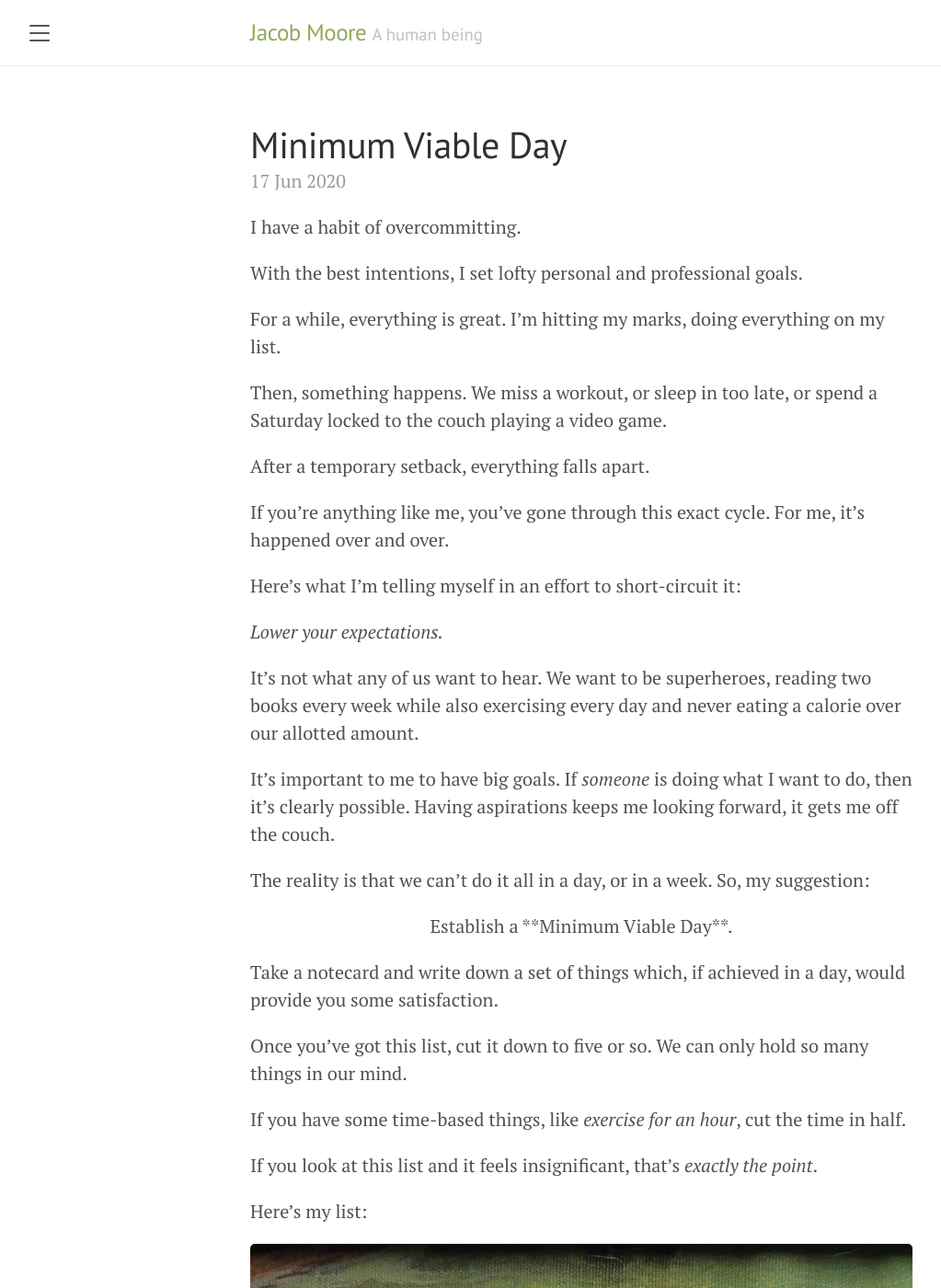
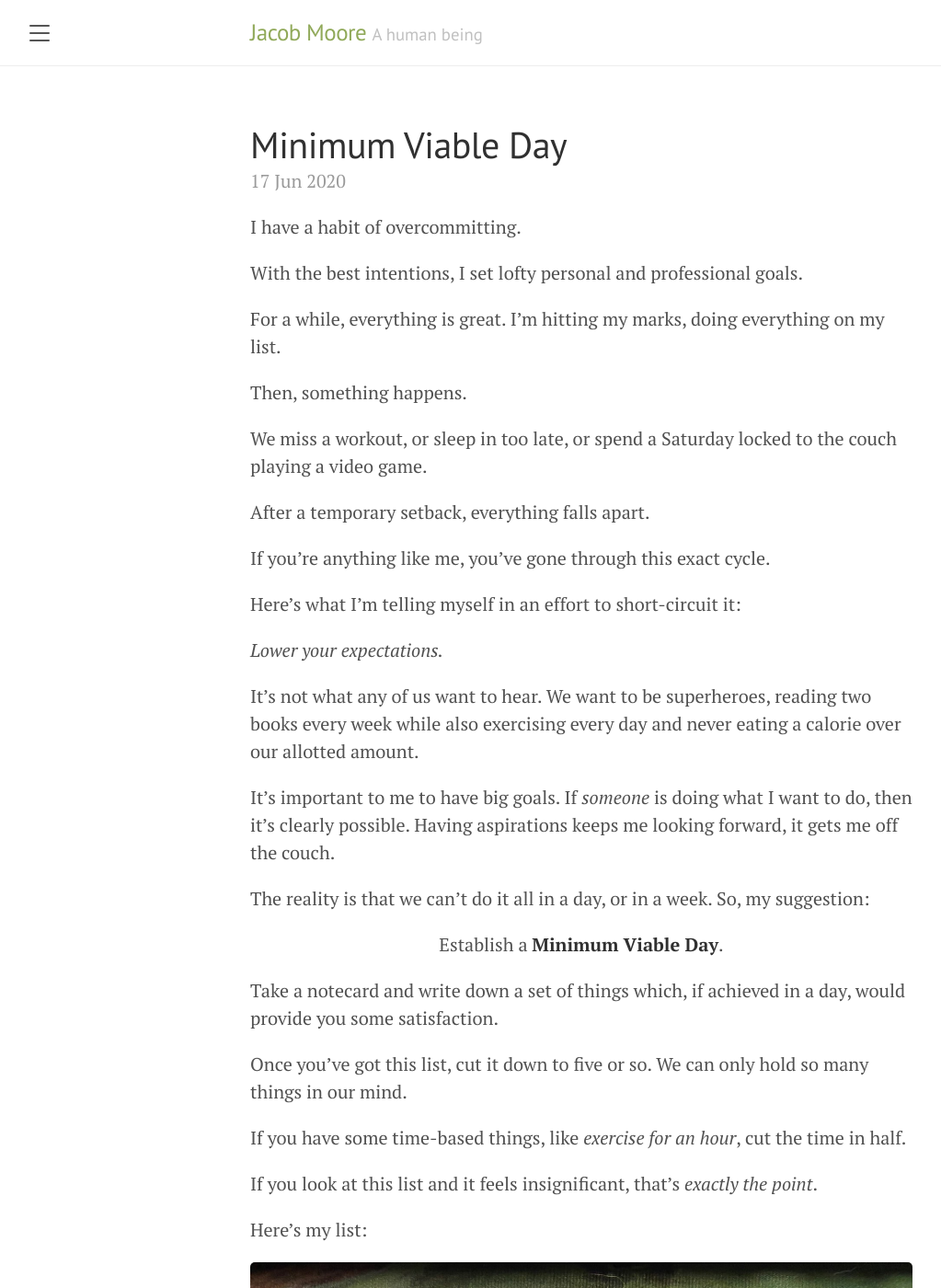
Before and after one commit to jmmoore/jmmoore.github.io, a Jekyll site: the page built from _posts/2020-06-17-Minimum-Viable-Day.md, in a window 1280 px wide and 1400 px high. Shown: the whole window at 92% size, without its empty margins (8-1031 px from the left). Built offline with Jekyll 4.4.1, drawn with Linux system fonts in a browser that asks for light colours.

Commit message:
More mvd formatting changes

```diff
--- a/_posts/2020-06-17-Minimum-Viable-Day.md
+++ b/_posts/2020-06-17-Minimum-Viable-Day.md
@@ -10,11 +10,13 @@ With the best intentions, I set lofty personal and professional goals.
 
 For a while, everything is great. I'm hitting my marks, doing everything on my list.
 
-Then, something happens. We miss a workout, or sleep in too late, or spend a Saturday locked to the couch playing a video game.
+Then, something happens.
+
+We miss a workout, or sleep in too late, or spend a Saturday locked to the couch playing a video game.
 
 After a temporary setback, everything falls apart.
 
-If you're anything like me, you've gone through this exact cycle. For me, it's happened over and over.
+If you're anything like me, you've gone through this exact cycle.
 
 Here's what I'm telling myself in an effort to short-circuit it:
 
@@ -26,7 +28,7 @@ It's important to me to have big goals. If *someone* is doing what I want to do,
 
 The reality is that we can't do it all in a day, or in a week. So, my suggestion:
 
-<p align="center">Establish a **Minimum Viable Day**.</p>
+<p align="center">Establish a <strong>Minimum Viable Day</strong>.</p>
 
 Take a notecard and write down a set of things which, if achieved in a day, would provide you some satisfaction.
 
```
